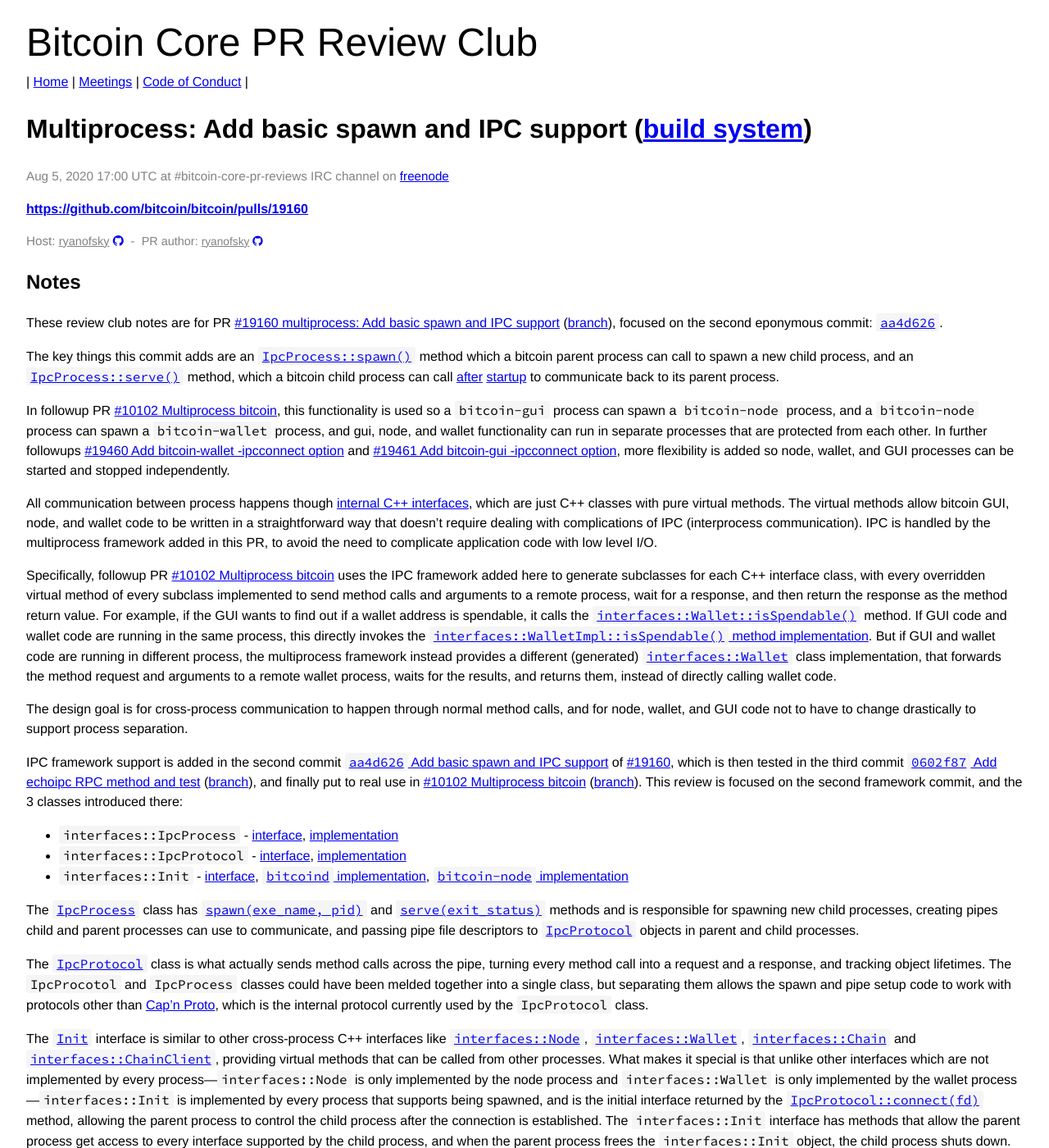
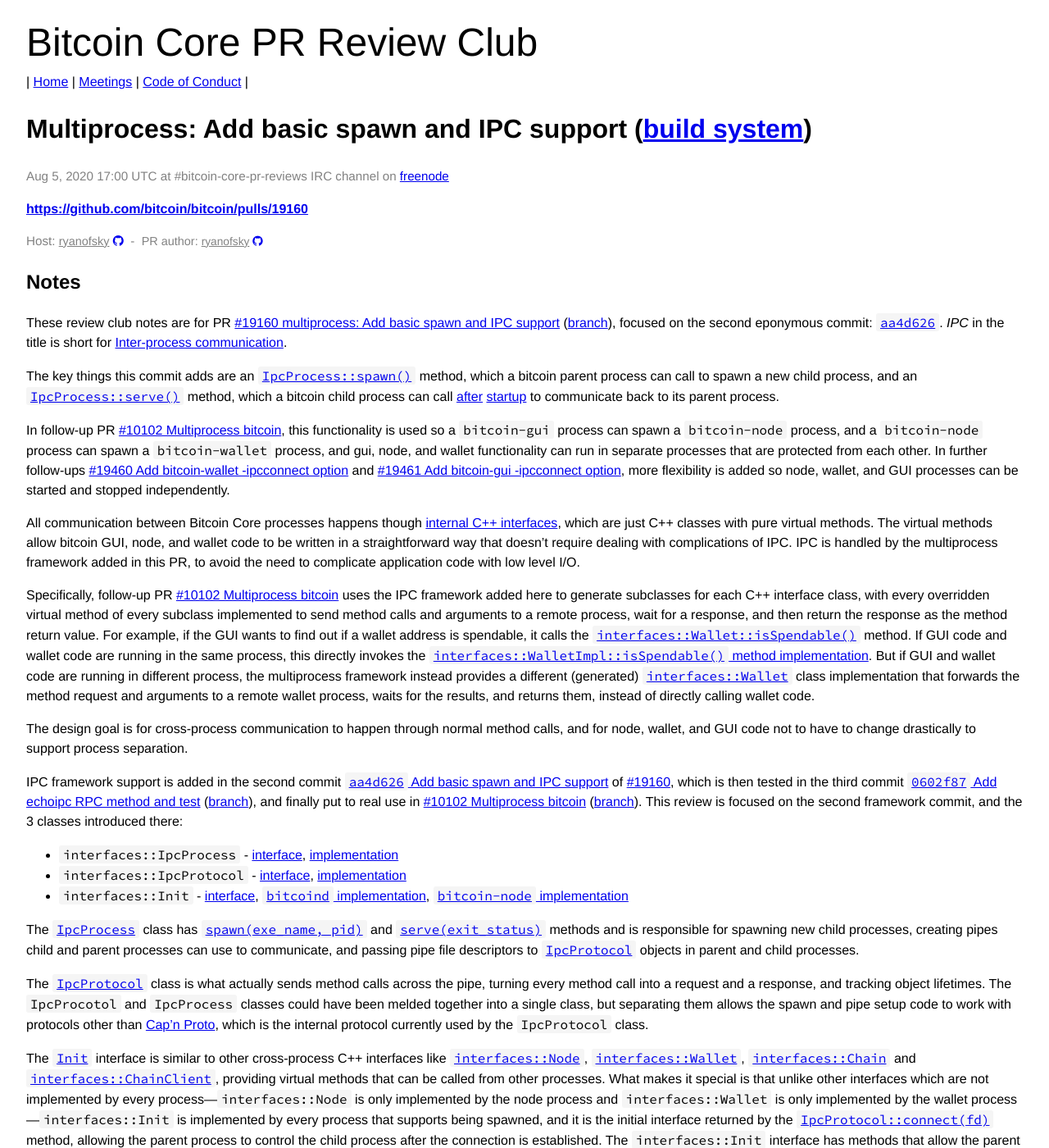
Before and after one commit to bitcoin-core-review-club/website, a Jekyll site: the page built from _posts/2020-08-05-#19160.md, in a window 1280 px wide and 1400 px high. Shown: the whole window at 82% size. Built offline with Jekyll 4.4.1, drawn with Linux system fonts in a browser that asks for light colours; some of the changed text lies outside the part shown.

Commit message:
n19160 edits suggested by Jon Atack
https://github.com/bitcoin-core-review-club/website/pull/235#pullrequestreview-459560396

```diff
--- a/_posts/2020-08-05-#19160.md
+++ b/_posts/2020-08-05-#19160.md
@@ -12,15 +12,15 @@
 
 ## Notes
 
-These review club notes are for PR [#19160 multiprocess: Add basic spawn and IPC support](https://github.com/bitcoin/bitcoin/pull/19160) ([branch](https://github.com/ryanofsky/bitcoin/commits/pr/ipc-echo.7)), focused on the second eponymous commit: [`aa4d626`](https://github.com/ryanofsky/bitcoin/commit/aa4d626db1628d5e29572eccfd7fa2d99edeeb60).
+These review club notes are for PR [#19160 multiprocess: Add basic spawn and IPC support](https://github.com/bitcoin/bitcoin/pull/19160) ([branch](https://github.com/ryanofsky/bitcoin/commits/pr/ipc-echo.7)), focused on the second eponymous commit: [`aa4d626`](https://github.com/ryanofsky/bitcoin/commit/aa4d626db1628d5e29572eccfd7fa2d99edeeb60). _IPC_ in the title is short for [Inter-process communication](https://en.wikipedia.org/wiki/Inter-process_communication).
 
-The key things this commit adds are an [`IpcProcess::spawn()`](https://github.com/ryanofsky/bitcoin/blob/pr/ipc-echo.7/src/interfaces/ipc.h#L24-L26) method which a bitcoin parent process can call to spawn a new child process, and an [`IpcProcess::serve()`](https://github.com/ryanofsky/bitcoin/blob/pr/ipc-echo.7/src/interfaces/ipc.h#L31-L33) method, which a bitcoin child process can call [after](https://github.com/ryanofsky/bitcoin/blob/pr/ipc-echo.7/src/bitcoind.cpp#L180-L185) [startup](https://github.com/ryanofsky/bitcoin/blob/pr/ipc.120/src/bitcoin-wallet.cpp#L82-L88) to communicate back to its parent process.
+The key things this commit adds are an [`IpcProcess::spawn()`](https://github.com/ryanofsky/bitcoin/blob/pr/ipc-echo.7/src/interfaces/ipc.h#L24-L26) method, which a bitcoin parent process can call to spawn a new child process, and an [`IpcProcess::serve()`](https://github.com/ryanofsky/bitcoin/blob/pr/ipc-echo.7/src/interfaces/ipc.h#L31-L33) method, which a bitcoin child process can call [after](https://github.com/ryanofsky/bitcoin/blob/pr/ipc-echo.7/src/bitcoind.cpp#L180-L185) [startup](https://github.com/ryanofsky/bitcoin/blob/pr/ipc.120/src/bitcoin-wallet.cpp#L82-L88) to communicate back to its parent process.
 
-In followup PR [#10102 Multiprocess bitcoin](https://github.com/bitcoin/bitcoin/pull/10102), this functionality is used so a `bitcoin-gui` process can spawn a `bitcoin-node` process, and a `bitcoin-node` process can spawn a `bitcoin-wallet` process, and gui, node, and wallet functionality can run in separate processes that are protected from each other. In further followups [#19460 Add bitcoin-wallet -ipcconnect option](https://github.com/bitcoin/bitcoin/pull/19460) and [#19461 Add bitcoin-gui -ipcconnect option](https://github.com/bitcoin/bitcoin/pull/19461), more flexibility is added so node, wallet, and GUI processes can be started and stopped independently.
+In follow-up PR [#10102 Multiprocess bitcoin](https://github.com/bitcoin/bitcoin/pull/10102), this functionality is used so a `bitcoin-gui` process can spawn a `bitcoin-node` process, and a `bitcoin-node` process can spawn a `bitcoin-wallet` process, and gui, node, and wallet functionality can run in separate processes that are protected from each other. In further follow-ups [#19460 Add bitcoin-wallet -ipcconnect option](https://github.com/bitcoin/bitcoin/pull/19460) and [#19461 Add bitcoin-gui -ipcconnect option](https://github.com/bitcoin/bitcoin/pull/19461), more flexibility is added so node, wallet, and GUI processes can be started and stopped independently.
 
-All communication between process happens though [internal C++ interfaces](https://github.com/bitcoin/bitcoin/tree/master/src/interfaces), which are just C++ classes with pure virtual methods. The virtual methods allow bitcoin GUI, node, and wallet code to be written in a straightforward way that doesn't require dealing with complications of IPC (interprocess communication). IPC is handled by the multiprocess framework added in this PR, to avoid the need to complicate application code with low level I/O.
+All communication between Bitcoin Core processes happens though [internal C++ interfaces](https://github.com/bitcoin/bitcoin/tree/master/src/interfaces), which are just C++ classes with pure virtual methods. The virtual methods allow bitcoin GUI, node, and wallet code to be written in a straightforward way that doesn't require dealing with complications of IPC. IPC is handled by the multiprocess framework added in this PR, to avoid the need to complicate application code with low level I/O.
 
-Specifically, followup PR [#10102 Multiprocess bitcoin](https://github.com/bitcoin/bitcoin/pull/10102) uses the IPC framework added here to generate subclasses for each C++ interface class, with every overridden virtual method of every subclass implemented to send method calls and arguments to a remote process, wait for a response, and then return the response as the method return value. For example, if the GUI wants to find out if a wallet address is spendable, it calls the [`interfaces::Wallet::isSpendable()`](https://github.com/ryanofsky/bitcoin/blob/pr/ipc.120/src/interfaces/wallet.h#L94-L95) method. If GUI code and wallet code are running in the same process, this directly invokes the [`interfaces::WalletImpl::isSpendable()` method implementation](https://github.com/ryanofsky/bitcoin/blob/pr/ipc.120/src/interfaces/wallet.cpp#L135). But if GUI and wallet code are running in different process, the multiprocess framework instead provides a different (generated) [`interfaces::Wallet`](https://github.com/ryanofsky/bitcoin/blob/pr/ipc.120/src/interfaces/wallet.h#L51-L52) class implementation, that forwards the method request and arguments to a remote wallet process, waits for the results, and returns them, instead of directly calling wallet code.
+Specifically, follow-up PR [#10102 Multiprocess bitcoin](https://github.com/bitcoin/bitcoin/pull/10102) uses the IPC framework added here to generate subclasses for each C++ interface class, with every overridden virtual method of every subclass implemented to send method calls and arguments to a remote process, wait for a response, and then return the response as the method return value. For example, if the GUI wants to find out if a wallet address is spendable, it calls the [`interfaces::Wallet::isSpendable()`](https://github.com/ryanofsky/bitcoin/blob/pr/ipc.120/src/interfaces/wallet.h#L94-L95) method. If GUI code and wallet code are running in the same process, this directly invokes the [`interfaces::WalletImpl::isSpendable()` method implementation](https://github.com/ryanofsky/bitcoin/blob/pr/ipc.120/src/interfaces/wallet.cpp#L135). But if GUI and wallet code are running in different process, the multiprocess framework instead provides a different (generated) [`interfaces::Wallet`](https://github.com/ryanofsky/bitcoin/blob/pr/ipc.120/src/interfaces/wallet.h#L51-L52) class implementation that forwards the method request and arguments to a remote wallet process, waits for the results, and returns them, instead of directly calling wallet code.
 
 The design goal is for cross-process communication to happen through normal method calls, and for node, wallet, and GUI code not to have to change drastically to support process separation.
 
@@ -35,7 +35,7 @@
 
 The [`IpcProtocol`](https://github.com/ryanofsky/bitcoin/blob/pr/ipc-echo.7/src/interfaces/ipc.h#L36-L72) class is what actually sends method calls across the pipe, turning every method call into a request and a response, and tracking object lifetimes. The `IpcProcotol` and `IpcProcess` classes could have been melded together into a single class, but separating them allows the spawn and pipe setup code to work with protocols other than [Cap'n Proto](https://capnproto.org/), which is the internal protocol currently used by the `IpcProtocol` class.
 
-The [`Init`](https://github.com/ryanofsky/bitcoin/blob/pr/ipc.120/src/interfaces/init.h#L29-L61) interface is similar to other cross-process C++ interfaces like [`interfaces::Node`](https://github.com/ryanofsky/bitcoin/blob/pr/ipc.120/src/interfaces/node.h#L45-L276), [`interfaces::Wallet`](https://github.com/ryanofsky/bitcoin/blob/pr/ipc.120/src/interfaces/wallet.h#L51-L304), [`interfaces::Chain`](https://github.com/ryanofsky/bitcoin/blob/pr/ipc.120/src/interfaces/chain.h#L60-L276) and [`interfaces::ChainClient`](https://github.com/ryanofsky/bitcoin/blob/pr/ipc.120/src/interfaces/chain.h#L278-L309), providing virtual methods that can be called from other processes. What makes it special is that unlike other interfaces which are not implemented by every process—`interfaces::Node` is only implemented by the node process and `interfaces::Wallet` is only implemented by the wallet process—`interfaces::Init` is implemented by every process that supports being spawned, and is the initial interface returned by the [`IpcProtocol::connect(fd)`](https://github.com/ryanofsky/bitcoin/blob/pr/ipc-echo.7/src/interfaces/ipc.h#L50-L59) method, allowing the parent process to control the child process after the connection is established. The `interfaces::Init` interface has methods that allow the parent process get access to every interface supported by the child process, and when the parent process frees the `interfaces::Init` object, the child process shuts down.
+The [`Init`](https://github.com/ryanofsky/bitcoin/blob/pr/ipc.120/src/interfaces/init.h#L29-L61) interface is similar to other cross-process C++ interfaces like [`interfaces::Node`](https://github.com/ryanofsky/bitcoin/blob/pr/ipc.120/src/interfaces/node.h#L45-L276), [`interfaces::Wallet`](https://github.com/ryanofsky/bitcoin/blob/pr/ipc.120/src/interfaces/wallet.h#L51-L304), [`interfaces::Chain`](https://github.com/ryanofsky/bitcoin/blob/pr/ipc.120/src/interfaces/chain.h#L60-L276) and [`interfaces::ChainClient`](https://github.com/ryanofsky/bitcoin/blob/pr/ipc.120/src/interfaces/chain.h#L278-L309), providing virtual methods that can be called from other processes. What makes it special is that unlike other interfaces which are not implemented by every process—`interfaces::Node` is only implemented by the node process and `interfaces::Wallet` is only implemented by the wallet process—`interfaces::Init` is implemented by every process that supports being spawned, and it is the initial interface returned by the [`IpcProtocol::connect(fd)`](https://github.com/ryanofsky/bitcoin/blob/pr/ipc-echo.7/src/interfaces/ipc.h#L50-L59) method, allowing the parent process to control the child process after the connection is established. The `interfaces::Init` interface has methods that allow the parent process to get access to every interface supported by the child process, and when the parent process frees the `interfaces::Init` object, the child process shuts down.
 
 ## Questions
 
@@ -47,7 +47,7 @@
 
 1. The [`MakeCapnpProtocol(LocalInit& init)`](https://github.com/ryanofsky/bitcoin/blob/pr/ipc-echo.7/src/interfaces/capnp/ipc.cpp#L91-L94) function returns an [`IpcProtocolImpl`](https://github.com/ryanofsky/bitcoin/blob/0602f87a085c733f1da38b3b82210c81ef018fd5/src/interfaces/capnp/ipc.cpp#L37-L88) protocol implementation which is a dumb wrapper around [libmultiprocess](https://github.com/chaincodelabs/libmultiprocess/) functions that translate `interfaces::Init` method calls to pipe reads & writes (for a parent process) and translate pipe read & writes to `interfaces::Init` interface method calls (for a child process). If we wanted to replace libmultiprocess and use a different protocol to communicate across the pipe, would the [`interfaces::IpcProtocol`](https://github.com/ryanofsky/bitcoin/blob/pr/ipc-echo.7/src/interfaces/ipc.h#L36-L72) interface need to change? If communication needed to go to a different channel other than a pipe, like an IP address, or an SSL socket, would the [`interfaces::IpcProtocol`](https://github.com/ryanofsky/bitcoin/blob/pr/ipc-echo.7/src/interfaces/ipc.h#L36-L72) interface need to change then? How would it change?
 
-1. The new [`init_bitcoind.cpp`](https://github.com/ryanofsky/bitcoin/blob/pr/ipc-echo.7/src/interfaces/init_bitcoind.cpp) file introduced in this PR is linked into the `bitcoind` executable and the new [`init_bitcoin-node.cpp`](https://github.com/ryanofsky/bitcoin/blob/pr/ipc-echo.7/src/interfaces/init_bitcoin-node.cpp) file is linked into the `bitcoin-node` executable. Without this change, and before this PR, the `bitcoind` and `bitcoin-node` executables were identical. In followup PR [#10102 Multiprocess bitcoin](https://github.com/bitcoin/bitcoin/pull/10102) there are more changes to [`init_bitcoind.cpp`](https://github.com/ryanofsky/bitcoin/blob/pr/ipc.120/src/interfaces/init_bitcoind.cpp) and [`init_bitcoin-node.cpp`](https://github.com/ryanofsky/bitcoin/blob/pr/ipc.120/src/interfaces/init_bitcoin-node.cpp) which give `bitcoin-node` significantly different behavior from `bitcoind`, running wallet code in a new spawned `bitcoin-wallet` process instead of in the same process. In this PR, differences between `init_bitcoin-node.cpp` and `init_bitcoind.cpp` are more minor, but what are they? Do they lead to differences in observable behavior?
+1. The new [`init_bitcoind.cpp`](https://github.com/ryanofsky/bitcoin/blob/pr/ipc-echo.7/src/interfaces/init_bitcoind.cpp) file introduced in this PR is linked into the `bitcoind` executable and the new [`init_bitcoin-node.cpp`](https://github.com/ryanofsky/bitcoin/blob/pr/ipc-echo.7/src/interfaces/init_bitcoin-node.cpp) file is linked into the `bitcoin-node` executable. Without this change, and before this PR, the `bitcoind` and `bitcoin-node` executables were identical. In follow-up PR [#10102 Multiprocess bitcoin](https://github.com/bitcoin/bitcoin/pull/10102) there are more changes to [`init_bitcoind.cpp`](https://github.com/ryanofsky/bitcoin/blob/pr/ipc.120/src/interfaces/init_bitcoind.cpp) and [`init_bitcoin-node.cpp`](https://github.com/ryanofsky/bitcoin/blob/pr/ipc.120/src/interfaces/init_bitcoin-node.cpp) that give `bitcoin-node` significantly different behavior from `bitcoind`, running wallet code in a new spawned `bitcoin-wallet` process instead of in the same process. In this PR, the differences between `init_bitcoin-node.cpp` and `init_bitcoind.cpp` are more minor, but what are they? Do they lead to differences in observable behavior?
 
 <!-- TODO: After meeting, uncomment and add meeting log between the irc tags
 ## Meeting Log
```
